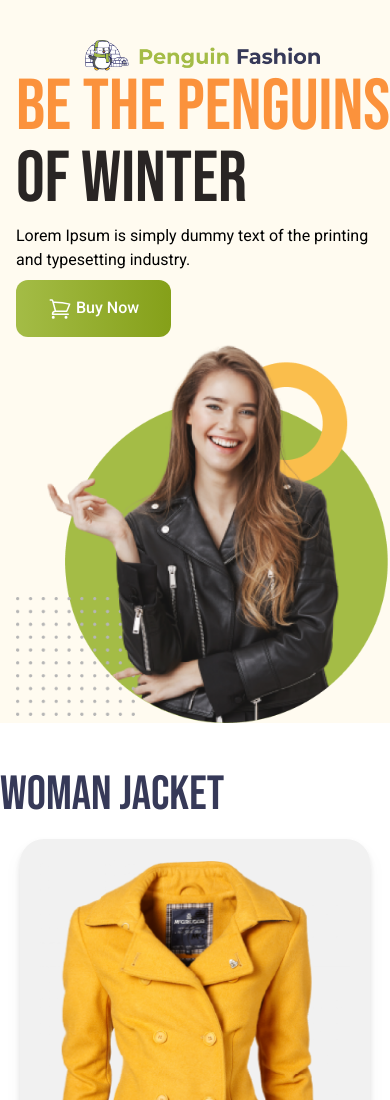
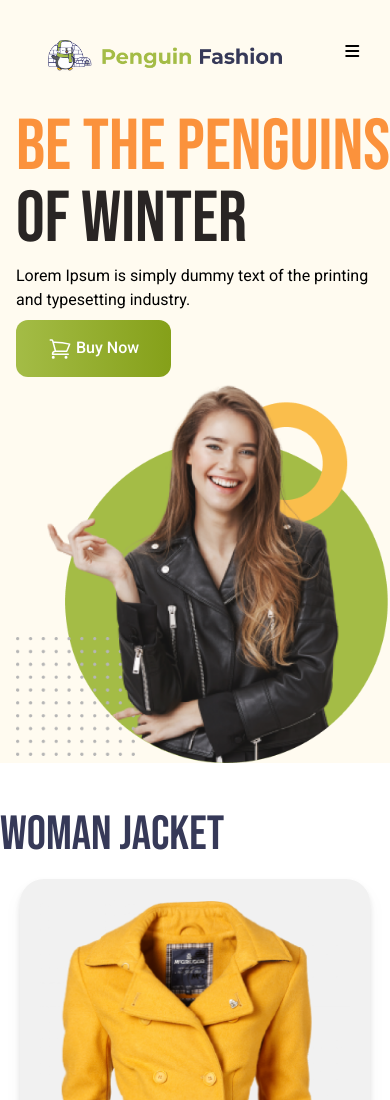
Before and after one commit to benjamin420-cmd/penguin-fashion-using-tailwind, a plain HTML site: page index.html in a window 390 px wide. Shown: the top 1100 px of the page. Drawn offline with nearby package versions, Linux system fonts and the light colour scheme; a web font is replaced by a local one.

Commit message:
i love nature

```diff
--- a/index.html
+++ b/index.html
@@ -8,9 +8,12 @@
   <script src="https://cdn.tailwindcss.com"></script>
   <link rel="preconnect" href="https://fonts.googleapis.com">
   <link rel="preconnect" href="https://fonts.gstatic.com" crossorigin>
+   <link rel="stylesheet" href="https://cdnjs.cloudflare.com/ajax/libs/font-awesome/4.7.0/css/font-awesome.css">
   <link
     href="https://fonts.googleapis.com/css2?family=Bebas+Neue&family=Edu+VIC+WA+NT+Beginner:wght@400..700&family=Grey+Qo&family=Inter:ital,opsz,wght@0,14..32,100..900;1,14..32,100..900&family=Roboto:ital,wght@0,100;0,300;0,400;0,500;0,700;0,900;1,100;1,300;1,400;1,500;1,700;1,900&family=Work+Sans:ital,wght@0,100..900;1,100..900&display=swap"
     rel="stylesheet">
+    <!-- link font awesome -->
+    <script src="https://kit.fontawesome.com/0790279443.js" crossorigin="anonymous"></script>
   <style>
     .font-roboto {
       font-family: "Roboto", sans-serif;
@@ -26,7 +29,7 @@
   <header class="bg-[#FFFBF0] pl-4">
     <!-- navbar start -->
     <nav>
-    <section class="flex justify-around pt-10 ">
+    <section class="flex justify-around pt-10 pb-10 ">
       <div>
         <img class="h-8 " src="icons/logo.png" alt="">
       </div>
@@ -36,6 +39,9 @@
         <li><a href=""> About us</a></li>
         <li><a href="">Contact us </a></li>
       </ul>
+   <div>
+    <i class="fa-solid fa-bars lg:hidden "></i>
+   </div>
     </section>
     </nav>
     <!-- banner start -->
```
